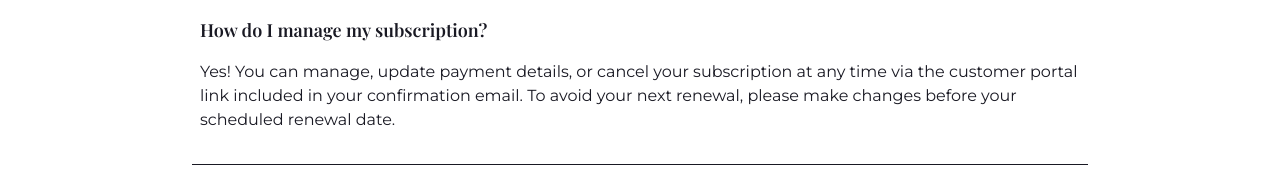
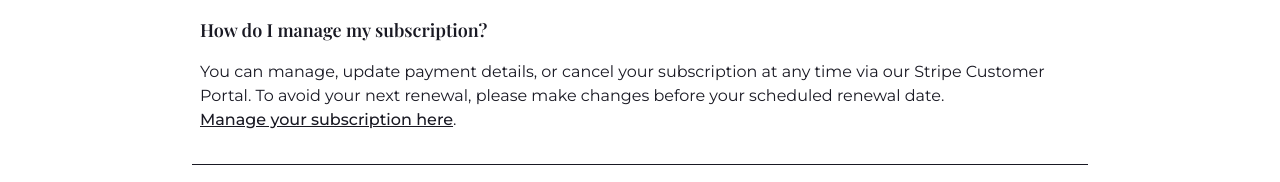
Before and after one commit to nutrinana/nutrinana-website, a Next.js app: page /help in a window 1280 px wide. Both pictures are taken after a click on the button "Subscriptions". Shown: the part 1003-1185 px from the top of the page. Built offline with nearby package versions, Linux system fonts and the light colour scheme; no server answers.

Commit message:
feat: NAG-94 add customer portal link to FAQs

```diff
--- a/src/app/help/page.js
+++ b/src/app/help/page.js
@@ -82,8 +82,23 @@ const accordionData = [
     {
         title: "Subscriptions",
         subtitle: "How do I manage my subscription?",
-        content:
-            "Yes! You can manage, update payment details, or cancel your subscription at any time via the customer portal link included in your confirmation email. To avoid your next renewal, please make changes before your scheduled renewal date.",
+        content: (
+            <>
+                You can manage, update payment details, or cancel your subscription at any time via
+                our Stripe Customer Portal. To avoid your next renewal, please make changes before
+                your scheduled renewal date.
+                <br />
+                <a
+                    href="https://billing.stripe.com/p/login/8x23cvbfRcZd2O01TCgIo00"
+                    target="_blank"
+                    rel="noopener noreferrer"
+                    className="font-medium underline"
+                >
+                    Manage your subscription here
+                </a>
+                .
+            </>
+        ),
     },
 ];
 
```
